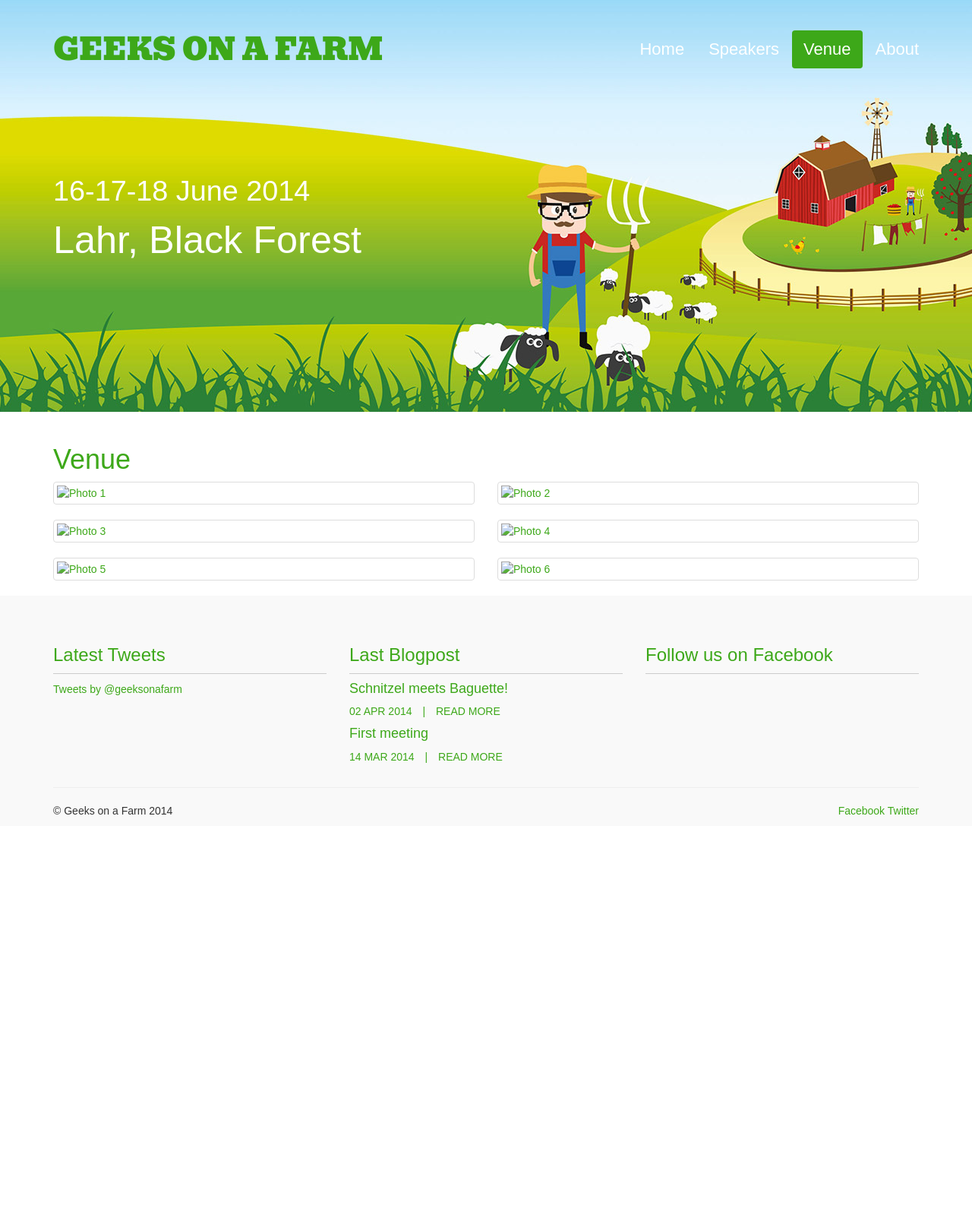
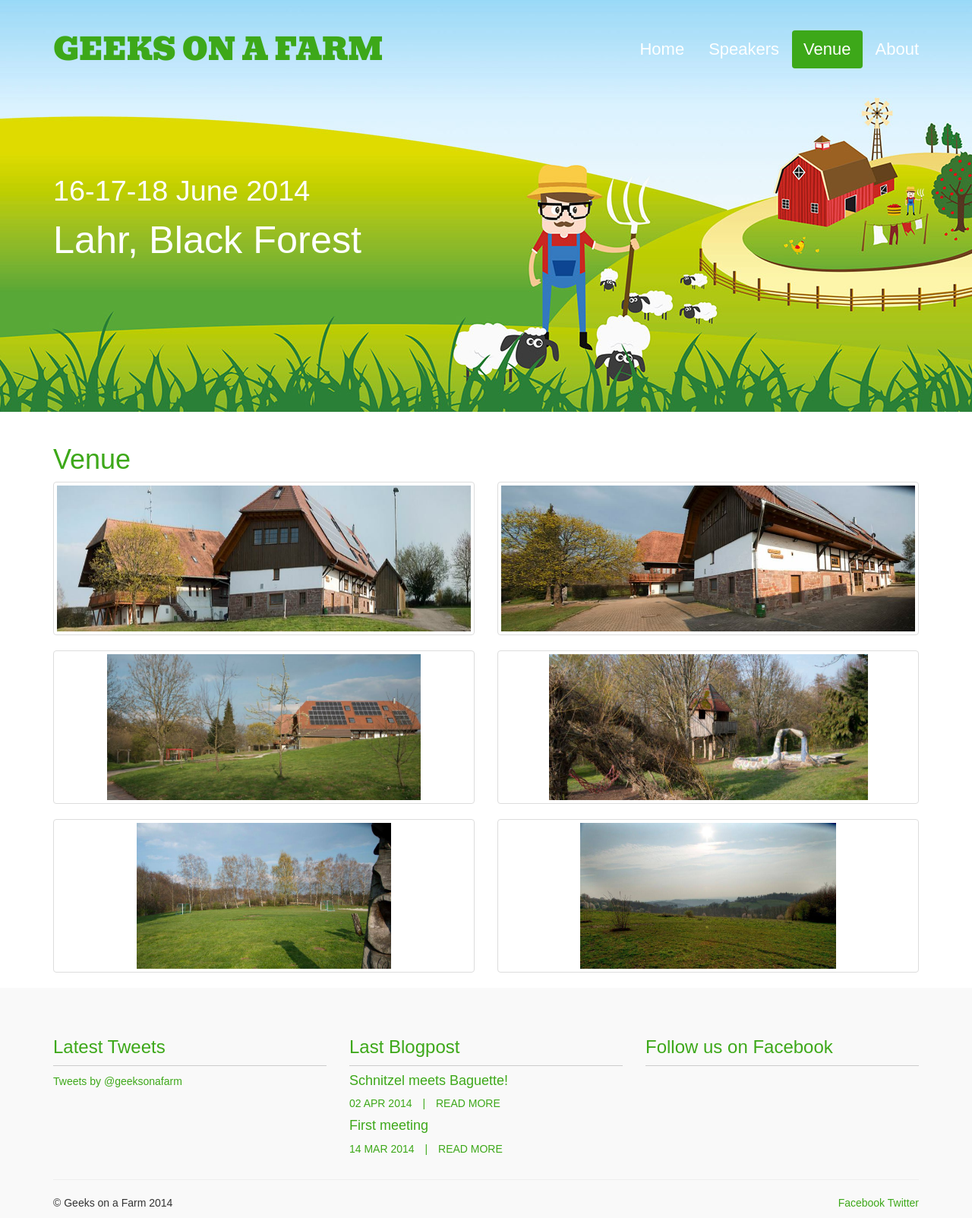
Before and after one commit to brakotozafy/geeksonafarm, a Jekyll site: the page built from venue.html, in a window 1280 px wide. Shown: the whole page at 76% size. Built offline with Jekyll 4.4.1, drawn with Linux system fonts in a browser that asks for light colours; nearby versions of some CDN libraries; some web fonts are replaced; Markdown is read by kramdown in place of the engine named in the settings; comment, search, counter and statistics services are not loaded; before the commit the page ends 1087 px from its top, so only the background shows below that.

Commit message:
better venue page

```diff
--- a/venue.html
+++ b/venue.html
@@ -13,7 +13,7 @@ body_class: venue
   {% for item in (1..6) %}
   <div class="col-xs-6 col-md-6">
     <a href="/img/photo_{{item}}.jpg" class="thumbnail">
-      <img data-src="/img/photo_{{item}}.jpg" alt="Photo {{item}}">
+      <img data-src="/img/photo_{{item}}.jpg" alt="Photo {{item}}" src="/img/photo_{{item}}.jpg" style="height:192px;">
     </a>
   </div>
   {% endfor %}
```
